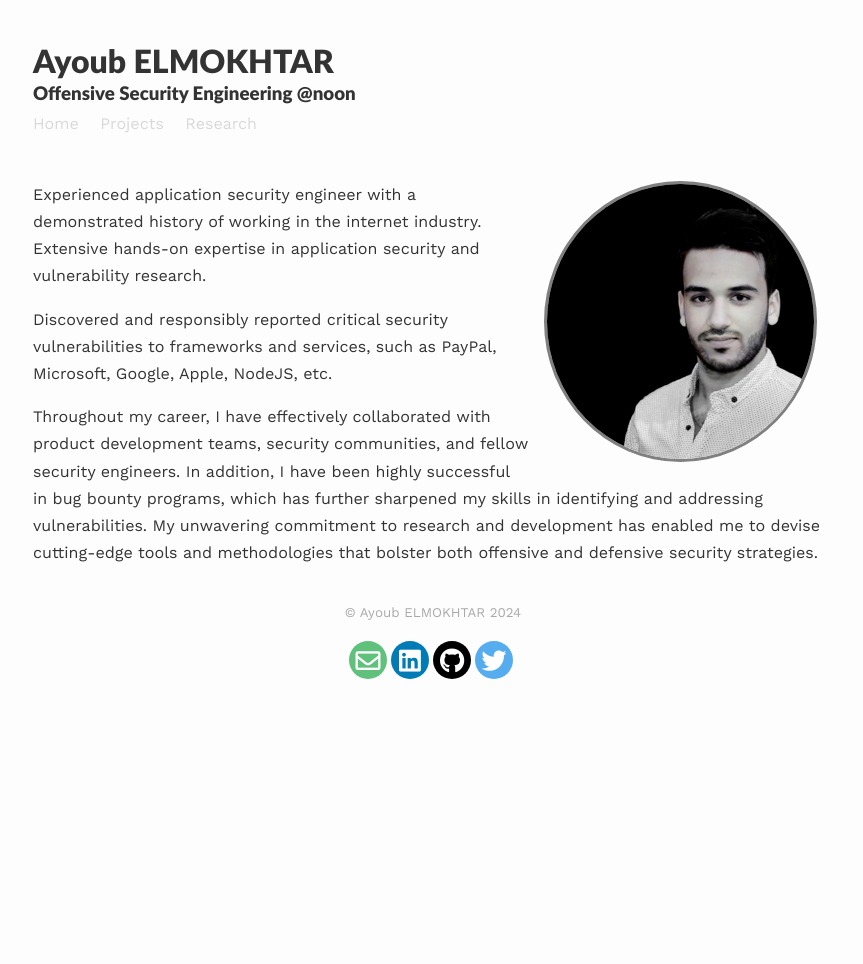
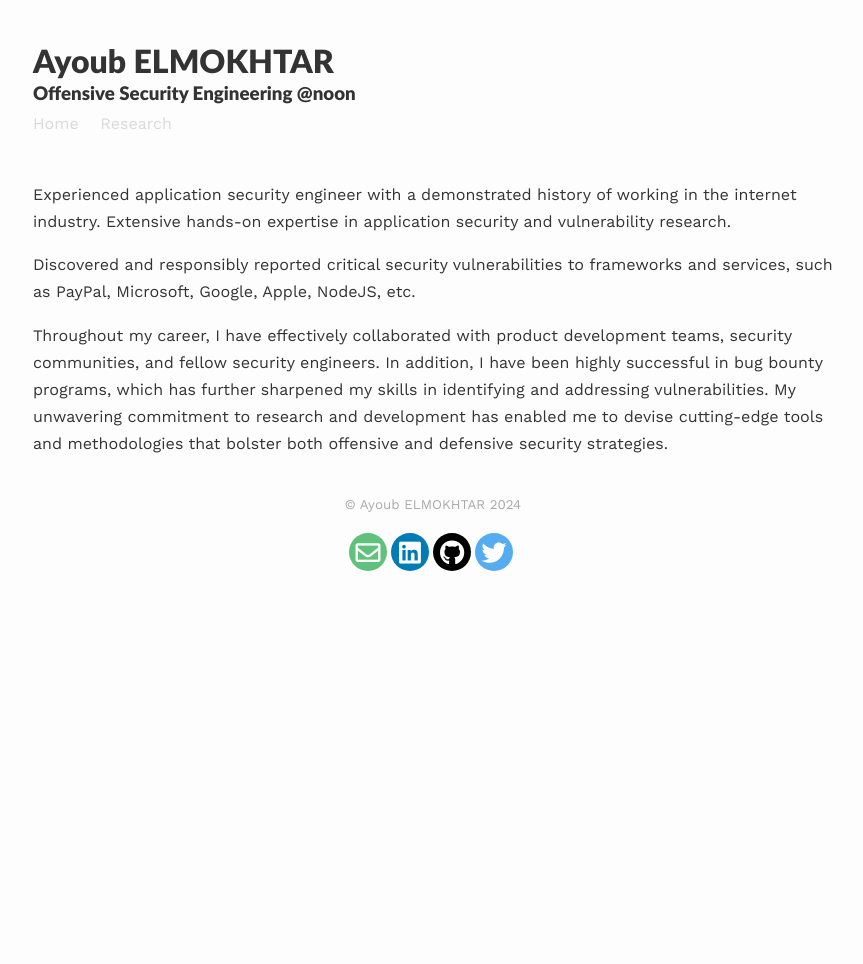
Before and after one commit to aelmokhtar/ayoubmokhtar.github.io, a Jekyll site: the page built from index.md, in a window 1280 px wide. Shown: the whole page, without its empty margins (207-1070 px from the left). Built offline with Jekyll 4.4.1, drawn with Linux system fonts in a browser that asks for light colours; nearby versions of some CDN libraries.

Commit message:
delete projects nav and image profile

```diff
--- a/_includes/navigation.html
+++ b/_includes/navigation.html
@@ -1,5 +1,4 @@
 <div class="links scroll">
         <a href="{{site.baseurl}}/">Home</a>
-        <a href="{{site.baseurl}}/projects/">Projects</a>
         <a href="{{site.baseurl}}/research/">Research</a>
 </div>
--- a/index.md
+++ b/index.md
@@ -1,9 +1,6 @@
 ---
 layout: about
 permalink: /
-profile:
-  align: right
-  image: profile.png
 published: true
 ---
 
```
Also changed, not shown: assets/images/profile.png (deleted).
